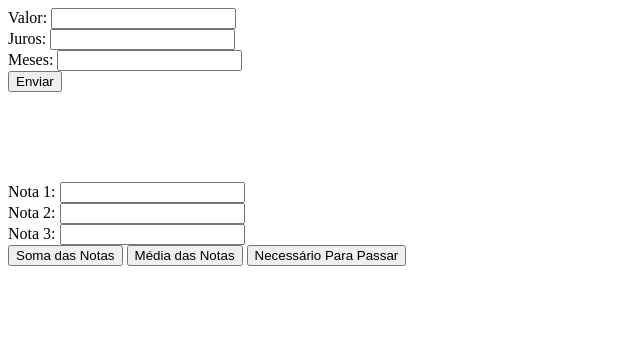
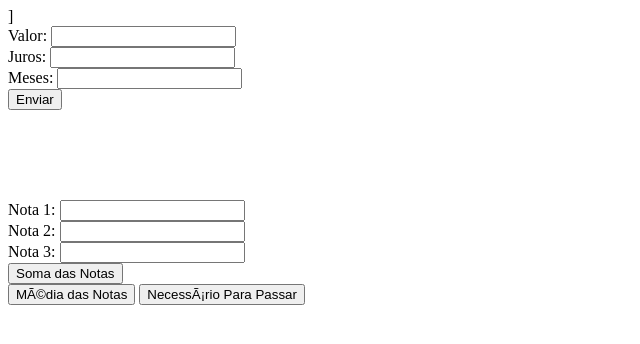
Before and after one commit to HigoorCordeiroSantos/primeiroh_3t, a plain HTML site: page index.html in a window 1280 px wide. Shown: the whole page, without its empty margins (0-640 px from the left). Drawn offline with Linux system fonts and the light colour scheme.

Commit message:
Update index.html

```diff
--- a/index.html
+++ b/index.html
@@ -1,15 +1,17 @@
-<!DOCTYPE html>
+
+]<!DOCTYPE html>
 <html lang="pt-br">
 <head>
-    <meta charset="UTF-8">
-    <meta http-equiv="X-UA-Compatible" content="IE=edge">
+    <meta charset="UTF-8>
+    <meta http-equiv= "X-UA-Compatible" content="IE=edge">
     <meta name="viewport" content="width=device-width, initial-scale=1.0">
     <title>Primeiro H</title>
     <script src="estudo.js"></script>
+    <link rel="stylesheet" href="geral.css">
 
 </head>
 <body>
-
+   <div class="calculadora">
    Valor: <input id="val" type="text"><br>
    Juros: <input id="ju" type="text"><br>
    Meses: <input id="mes" type="text"><br>
@@ -22,10 +24,10 @@
     Nota 2: <input id="n2" type="text"><br>
     Nota 3: <input id="n3" type="text"><br>
 
-    <button onclick="soma()">Soma das Notas</button>
+    <div id="btnCalc" ><button onclick="soma()">Soma das Notas</button></div>
     <button onclick="média()">Média das Notas</button>
     <button onclick="precisa()"> Necessário Para Passar</button>
-
+</div>
 
 
 
@@ -33,4 +35,4 @@
 
 
 </body>
-</html>
+</html
```
